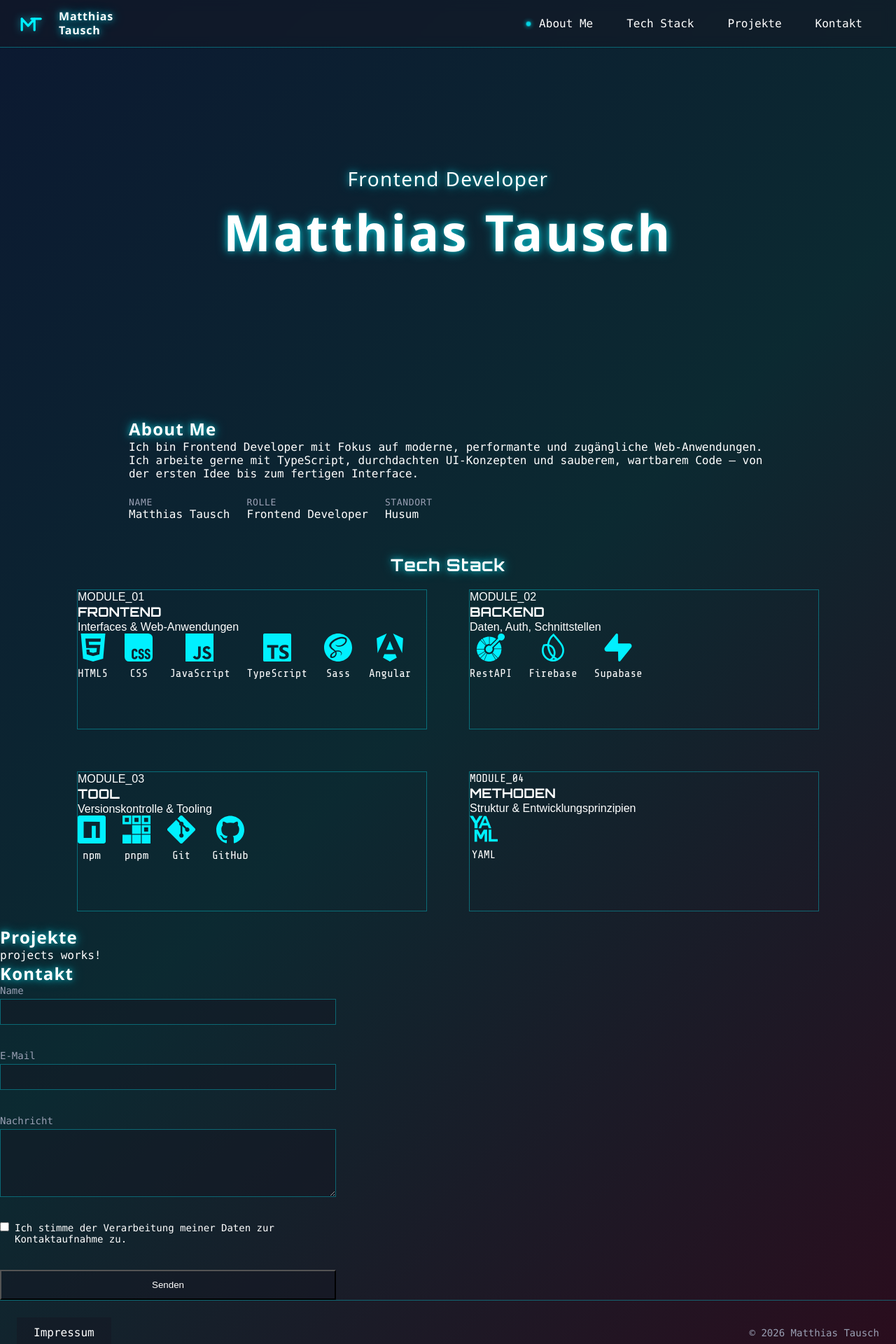
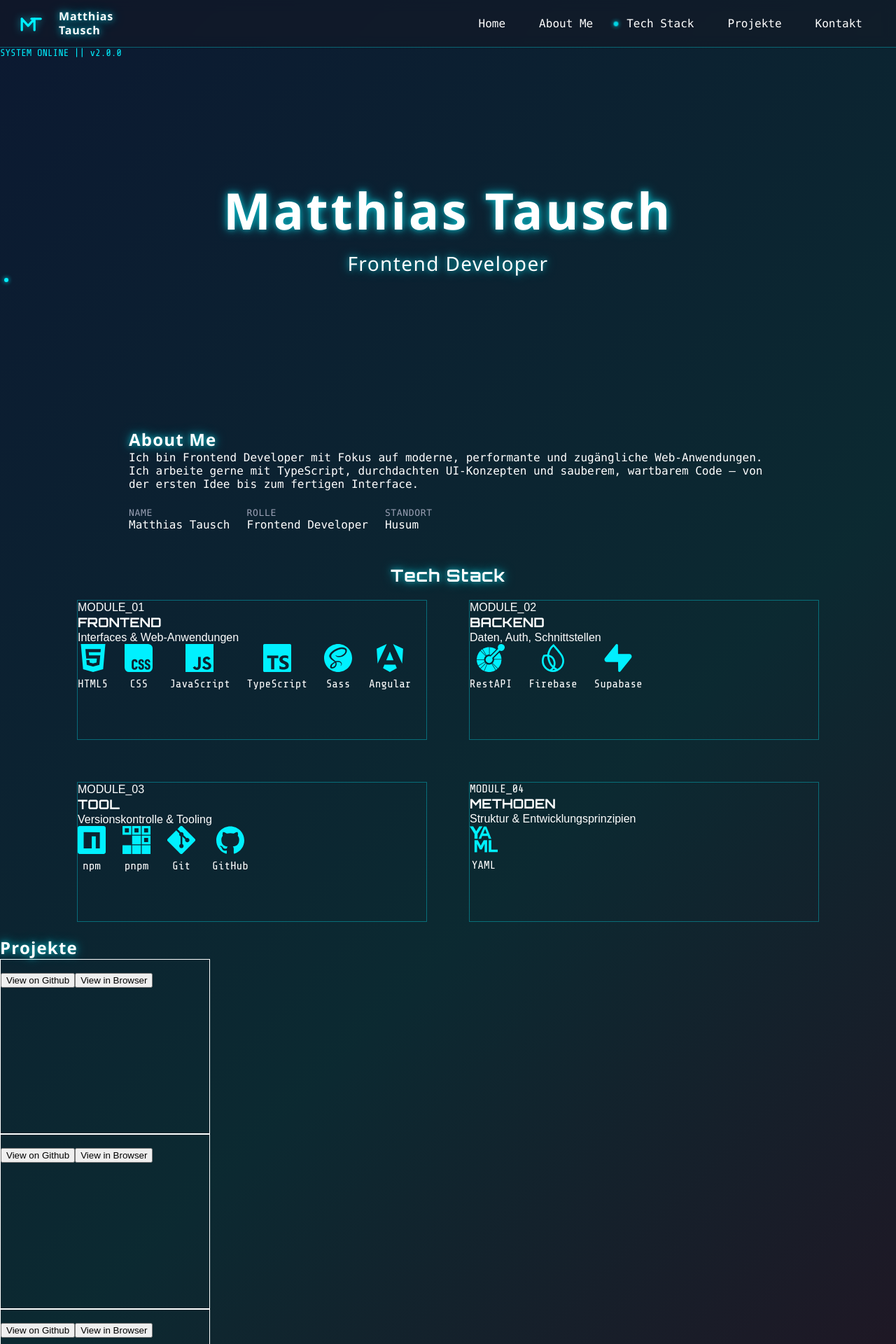
Before and after one commit to BlissCrimson/Portfolio, an Angular app: page / in a window 1280 px wide. Shown: the top 1920 px of the page at 70% size. Built offline with nearby package versions, Linux system fonts and the light colour scheme.

Commit message:
feat: update home page layout with version display; enhance projects section structure and styles

```diff
--- a/src/app/app.scss
+++ b/src/app/app.scss
@@ -1,4 +1,10 @@
-body{
+// * {
+//   display: flex;
+//   flex-direction: column;
+//   align-items: center;
+// }
+
+body {
   max-width: 1440px;
   display: flex;
   flex-direction: column;
--- a/src/app/layout/navbar/navbar.ts
+++ b/src/app/layout/navbar/navbar.ts
@@ -9,6 +9,7 @@ import { RouterLink } from '@angular/router';
 })
 export class Navbar {
   links = [
+    { id: 'top', label: 'Home' },
     { id: 'about', label: 'About Me' },
     { id: 'techstack', label: 'Tech Stack' },
     { id: 'projects', label: 'Projekte' },
@@ -17,7 +18,7 @@ export class Navbar {
   active = signal('');
   private observer?: IntersectionObserver;
 
-@HostListener('window:scroll')
+  @HostListener('window:scroll')
   onScroll() {
     const line = window.innerHeight * 0.4;
     let current = '';
--- a/src/app/pages/home/home.html
+++ b/src/app/pages/home/home.html
@@ -1,7 +1,12 @@
 <main>
+  <div class="version">
+  <span class="version__text">SYSTEM ONLINE || v2.0.0</span>
+<span class="version__point"></span>
+</div>
   <section id="top" name="welcome" class="welcome">
-    <span class="welcome__role heading">Frontend Developer</span>
-    <span class="welcome__name heading">Matthias Tausch</span>
+    <h1 class="welcome__name heading">Matthias Tausch</h1>
+    <span class="welcome__role heading">Frontend
+      Developer</span>
   </section>
 
   <section id="about" name="about" class="about">
--- a/src/app/pages/home/home.scss
+++ b/src/app/pages/home/home.scss
@@ -1,4 +1,35 @@
 @use '../../../styles/abstract/indexAbstract' as indexAbstract;
+
+@keyframes pulseDot {
+  0%,
+  100% {
+    opacity: 1;
+    transform: scale(1);
+  }
+  50% {
+    opacity: 0.5;
+    transform: scale(1.5);
+  }
+}
+
+.version {
+  font-family: 'share-tech-mono';
+  font-size: 14px;
+  &__text {
+    color: #00f0ff;
+  }
+  &__point {
+    position: absolute;
+    left: 6px;
+    top: calc(50% - 3px);
+    width: 6px;
+    height: 6px;
+    border-radius: 50%;
+    background: #00f0ff;
+    box-shadow: 0 0 6px #00f0ff;
+    animation: pulseDot 1.5s ease-in-out infinite;
+  }
+}
 
 .welcome {
   @include indexAbstract.flex-center;
--- a/src/app/pages/home/projects/projects.html
+++ b/src/app/pages/home/projects/projects.html
@@ -1,5 +1,32 @@
 <section id="projects" name="projects" class="projects">
   <h2 class="heading">Projekte</h2>
   <!-- <div class="projects__grid">${{projects.map(renderProjectCard).join("")}}</div> -->
-  <p>projects works!</p>
+  <div class="projects__list">
+    <article class="projects__card">
+      <h3></h3>
+      <img src="" alt="">
+      <div>
+        <button>View on Github</button>
+        <button>View in Browser</button>
+      </div>
+    </article>
+
+    <article class="projects__card">
+      <h3></h3>
+      <img src="" alt="">
+      <div>
+        <button>View on Github</button>
+        <button>View in Browser</button>
+      </div>
+    </article>
+
+    <article class="projects__card">
+      <h3></h3>
+      <img src="" alt="">
+      <div>
+        <button>View on Github</button>
+        <button>View in Browser</button>
+      </div>
+    </article>
+  </div>
 </section>
--- a/src/app/pages/home/projects/projects.scss
+++ b/src/app/pages/home/projects/projects.scss
@@ -0,0 +1,11 @@
+.projects {
+  &__list {
+
+  }
+
+  &__card {
+    width: 300px;
+    height: 250px;
+    border: 1px solid #ffff;
+  }
+}
```
